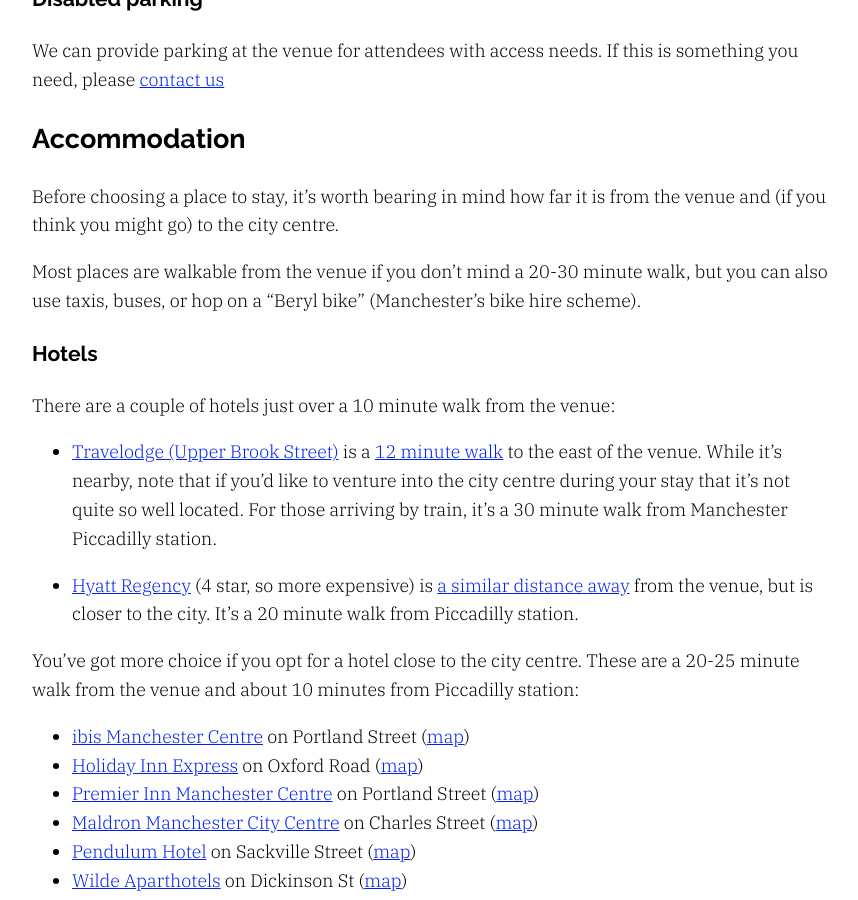
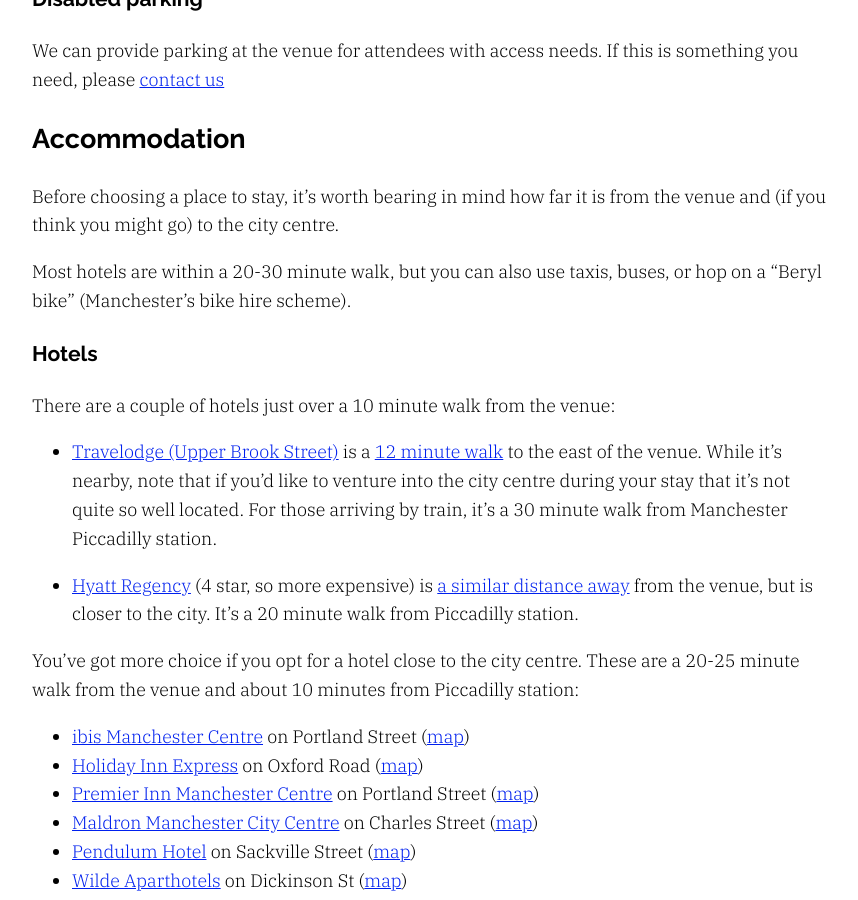
Before and after one commit to gma/2025.pyconuk.org, a Jekyll site: the page built from src/venue.md, in a window 1280 px wide and 900 px high, scrolled down 611 px. Shown: the whole window, without its empty margins (208-1066 px from the left). Built offline with Jekyll 4.4.1, drawn with Linux system fonts in a browser that asks for light colours.

Commit message:
Improve wording for proximity of hotels to venue
The previous version didn't track well when I re-read it.

```diff
--- a/src/venue.md
+++ b/src/venue.md
@@ -21,7 +21,7 @@ We can provide parking at the venue for attendees with access needs. If this is
 
 Before choosing a place to stay, it's worth bearing in mind how far it is from the venue and (if you think you might go) to the city centre.
 
-Most places are walkable from the venue if you don't mind a 20-30 minute walk, but you can also use taxis, buses, or hop on a "Beryl bike" (Manchester's bike hire scheme).
+Most hotels are within a 20-30 minute walk, but you can also use taxis, buses, or hop on a "Beryl bike" (Manchester's bike hire scheme).
 
 ### Hotels
 
```
